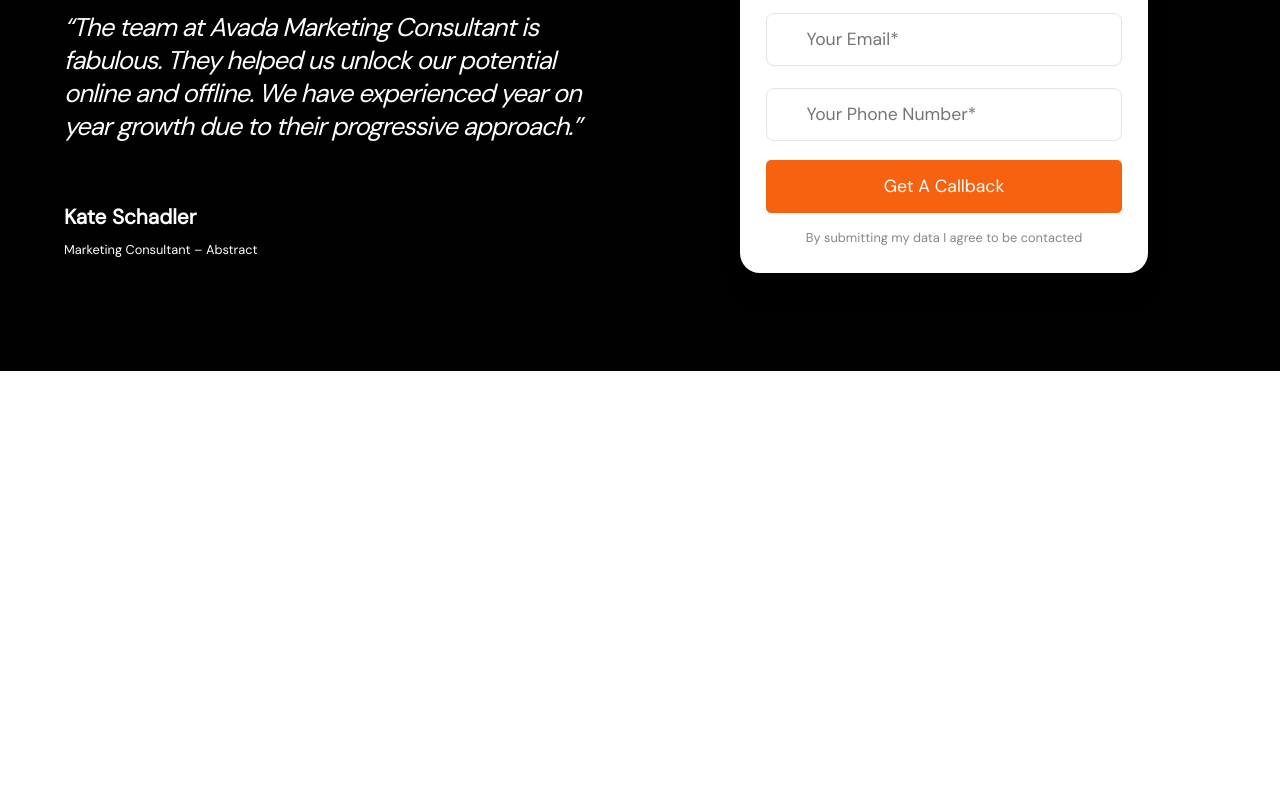
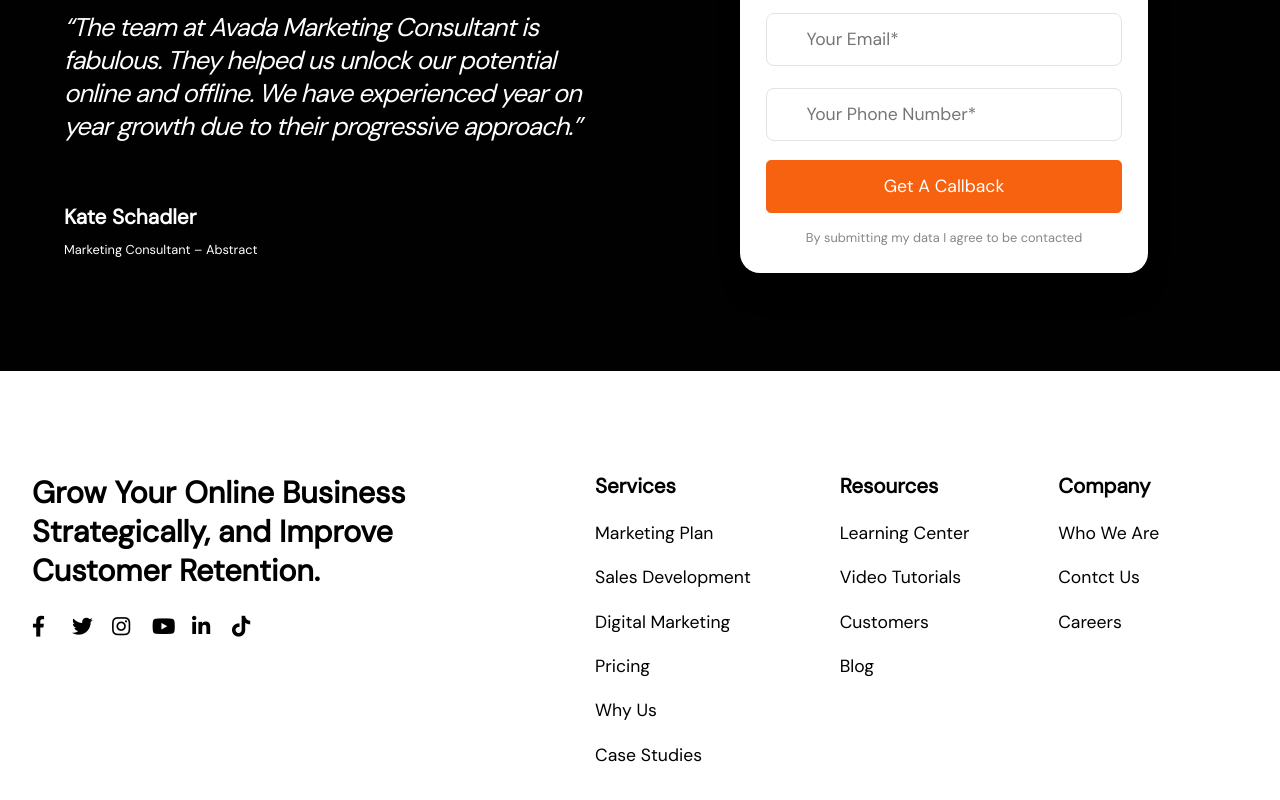
Before and after one commit to parisking93/proj-html-vuejs, a Vue app: page / in a window 1280 px wide. Shown: the part 8560-9360 px from the top of the page. Before the commit the page ends 8931 px from the top, so only its background shows below. Built offline with nearby package versions, Linux system fonts and the light colour scheme.

Commit message:
add primo container footer

```diff
--- /dev/null
+++ b/src/arrayJs/headerArr.js
@@ -0,0 +1,32 @@
+export const links = [
+    {
+    name : 'home',
+    linkActive : 'link-active'
+    },
+    {
+        name : 'services',
+        linkActive : ''
+    },
+    {
+        name: 'why us',
+        linkActive : ''
+    },
+    {
+        name : 'case studies',
+        linkActive : ''
+    },
+    {
+        name : 'about',
+        linkActive : ''
+    },
+    {
+        name : 'blog',
+        linkActive : ''
+    },
+    {
+        name : '(555) 802-1234',
+        linkActive : '',
+        icon : 'fas fa-phone-alt'
+
+    }
+]
--- /dev/null
+++ b/src/arrayJs/utilityArr.js
@@ -0,0 +1,14 @@
+export const utilities = [
+    {
+        title : 'services',
+        links : ['Marketing Plan','Sales Development','Digital Marketing','Pricing','Why Us','Case Studies']
+    },
+    {
+        title : 'resources',
+        links : ['Learning Center','Video Tutorials','Customers','Blog']
+    },
+    {
+        title : 'company',
+        links : ['who we are','contct us','careers']
+    }
+]
--- a/src/components/Footer.vue
+++ b/src/components/Footer.vue
@@ -1,23 +1,59 @@
 <template>
-  <div>
-        <FooterUp/>
-        <FooterDown/>
+  <div class="padding-section section-footer">
+    <div class="container row">
+      <div class="col-left">
+        <h3>Grow Your Online Business Strategically, and Improve Customer Retention.</h3>
+        <div class="row">
+          <div class="box-icon-footer" v-for="icon, index in iconsArr" :key="index">
+            <i :class="icon"></i>
+          </div>
+        </div>
+      </div>
+      <div class="col-right">
+        <ListUtility/>
+      </div>
+    </div>
   </div>
 </template>
 
 <script>
-import FooterUp from '@/components/FooterUp.vue'
-import FooterDown from '@/components/FooterDown.vue'
+import  ListUtility  from '@/components/ListUtility.vue'
 
 export default {
     name:'Footer',
     components : {
-        FooterUp,
-        FooterDown
+      ListUtility
+    },
+    data() {
+      return {
+        iconsArr : ['fab fa-facebook-f','fab fa-twitter','fab fa-instagram','fab fa-youtube','fab fa-linkedin-in','fab fa-tiktok']
+      }
     }
 }
 </script>
 
-<style>
+<style lang="scss" scoped>
+  @import '@/styles/flex.scss';
+  @import '@/styles/buttons.scss';
+
+  .section-footer {
+
+    .col-left {
+      width: 39%;
+      h3 {
+        font-size: $font-size-5;
+        margin: $margin-upDown-big;
+        font-weight: bold;
+      }
+      .box-icon-footer {
+        width: 40px;
+        font-size: $font-size-3;
+      }
+    }
+    .col-right {
+      width: 61%;
+    }
+
+  }
 
 </style>
--- a/src/components/FooterDown.vue
+++ /dev/null
@@ -1,13 +0,0 @@
-<template>
-  <div></div>
-</template>
-
-<script>
-export default {
-    name : 'FooterDown'
-}
-</script>
-
-<style>
-
-</style>
--- a/src/components/FooterUp.vue
+++ /dev/null
@@ -1,15 +0,0 @@
-<template>
-  <div>
-
-  </div>
-</template>
-
-<script>
-export default {
-    name : 'FooterDown'
-}
-</script>
-
-<style>
-
-</style>
--- a/src/components/Header.vue
+++ b/src/components/Header.vue
@@ -30,41 +30,16 @@
 <script>
 import "@fontsource/dm-sans";
 import { bus } from '../main.js';
+import {links} from '../arrayJs/headerArr.js'
 export default {
     name: 'Header',
     data() {
       return {
-        linkNav : [{
-          name : 'home',
-          linkActive : 'link-active'
-        },
-        {
-          name : 'services',
-          linkActive : ''
-        },
-        {
-          name: 'why us',
-          linkActive : ''
-        },
-        {
-          name : 'case studies',
-          linkActive : ''
-        },
-        {
-          name : 'about',
-          linkActive : ''
-        },
-         {
-          name : 'blog',
-          linkActive : ''
-        },
-         {
-          name : '(555) 802-1234',
-          linkActive : '',
-          icon : 'fas fa-phone-alt'
-
-        }]
+        linkNav : ''
       }
+    },
+    created() {
+      this.linkNav = links;
     },
      mounted() {
       let numberPhone = this.linkNav[this.linkNav.length -1].name;
@@ -77,15 +52,9 @@ export default {
 </script>
 
 <style lang="scss" scoped>
-  // @import '@/styles/variabilesColors.scss';
-  // @import '@/styles/commons.scss';
-  // @import '@/styles/commonsClass.scss';
 
   @import '@/styles/flex.scss';
   @import '@/styles/buttons.scss';
-
-
-
 
   header {
     position: fixed;
--- /dev/null
+++ b/src/components/ListUtility.vue
@@ -0,0 +1,72 @@
+<template>
+  <div class="box-list-footer">
+      <ul v-for="utility, index in utilitiesArr" :key="index">
+        <li>
+            <h3 class="relative">
+                <a href="">{{utility.title}}</a>
+                <div class="absolute"></div>
+            </h3>
+        </li>
+        <li class="relative" v-for="link,number in utility.links" :key="number">
+              <a href="">{{link}}</a>
+              <div class="absolute"></div>
+        </li>
+      </ul>
+  </div>
+</template>
+
+<script>
+import {utilities} from '../arrayJs/utilityArr.js'
+export default {
+    name: 'ListUtility',
+    data(){
+        return {
+            utilitiesArr : ''
+        }
+    },
+    created() {
+        this.utilitiesArr = utilities;
+    }
+}
+</script>
+
+<style lang="scss" scoped>
+    @import '@/styles/flex.scss';
+    @import '@/styles/buttons.scss';
+
+    .box-list-footer {
+        @include flex-evenly;
+        ul {
+            li{
+                margin: $margin-upDown-big;
+                text-transform: capitalize;
+                font-size: $font-size-2;
+                a {
+                    color: $dark;
+                    transition: all 0.3s ease;
+                }
+                div {
+                    top :100%;
+                    left: 100%;
+                    width: 2px;
+                    height: 10px;
+                    transition: all 0.3s ease;
+                    border-right: 2px solid $orangeLight;
+                    transform: translate(0,-100%);
+                    opacity: 0;
+
+                }
+                &:hover div{
+                    height: 100%;
+                    transform: translate(20px,-100%);
+                    opacity: 1;
+                }
+                &:hover a{
+                    color: $orangeLight;
+                }
+
+            }
+        }
+    }
+
+</style>
--- a/src/components/Main.vue
+++ b/src/components/Main.vue
@@ -261,8 +261,7 @@ export default {
         padding: $margin-rightLeft-huge ;
       }
     }
-
-
   }
+  // fine section make-thing-happen
 
 </style>
--- a/src/styles/flex.scss
+++ b/src/styles/flex.scss
@@ -11,6 +11,10 @@
 @mixin flex-space {
     display: flex;
     justify-content: space-between;
+}
+@mixin flex-evenly {
+    display: flex;
+    justify-content: space-evenly;
 }
 @mixin flex-center {
     display: flex;
```
